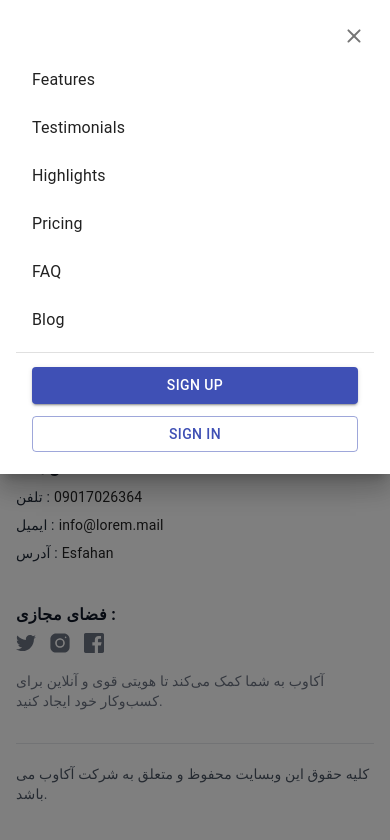
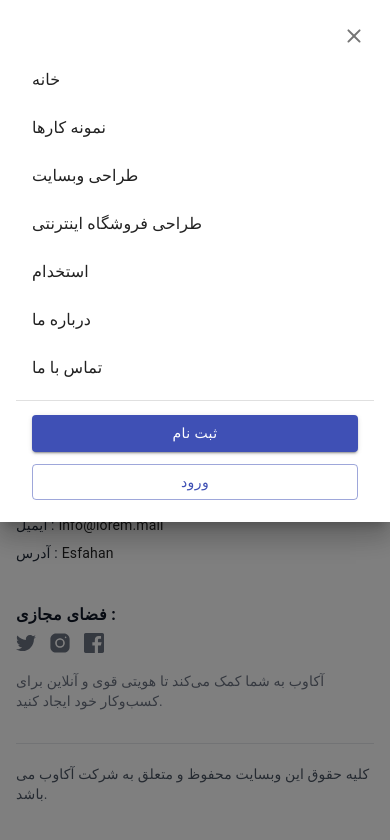
Before and after one commit to omidblk/akaweb, a React (Create React App) app: page / in a window 390 px wide. Both pictures are taken after a click on the button "Menu button". Shown: the top 840 px of the page. Built offline with nearby package versions, Linux system fonts and the light colour scheme.

Commit message:
edit mobile header

```diff
--- a/src/assets/css/sass/main.scss
+++ b/src/assets/css/sass/main.scss
@@ -2,6 +2,9 @@
 
 @import './_03_core.scss';
 .MuiButton-root {
+  font-family: 'IRANYekan', Nunito, sans-serif !important;
+}
+.MuiMenuItem-root{
   font-family: 'IRANYekan', Nunito, sans-serif !important;
 }
 .rtl{
--- a/src/layout/admin/header.js
+++ b/src/layout/admin/header.js
@@ -96,10 +96,10 @@ export default function AdminHeader() {
             }}
           >
             <Button color="primary" variant="text" size="small">
-              <IntlMessages id="signIn"/>
+              <IntlMessages id="signIn" />
             </Button>
             <Button color="primary" variant="contained" size="small">
-              <IntlMessages id="signUp"/>
+              <IntlMessages id="signUp" />
             </Button>
             {/* <ColorModeIconDropdown /> */}
           </Box>
@@ -130,21 +130,36 @@ export default function AdminHeader() {
                   </IconButton>
                 </Box>
 
-                <MenuItem>Features</MenuItem>
-                <MenuItem>Testimonials</MenuItem>
-                <MenuItem>Highlights</MenuItem>
-                <MenuItem>Pricing</MenuItem>
-                <MenuItem>FAQ</MenuItem>
-                <MenuItem>Blog</MenuItem>
+                <MenuItem>
+                  <IntlMessages id="home" />
+                </MenuItem>
+                <MenuItem>
+                  <IntlMessages id="Portfolio" />
+                </MenuItem>
+                <MenuItem>
+                  <IntlMessages id="websiteDesign" />
+                </MenuItem>
+                <MenuItem>
+                  <IntlMessages id="onlineStoreDesign" />
+                </MenuItem>
+                <MenuItem>
+                  <IntlMessages id="employment" />
+                </MenuItem>
+                <MenuItem>
+                  <IntlMessages id="aboutUs" />
+                </MenuItem>
+                <MenuItem>
+                  <IntlMessages id="contactUs" />
+                </MenuItem>
                 <Divider sx={{ my: 3 }} />
                 <MenuItem>
                   <Button color="primary" variant="contained" fullWidth>
-                    Sign up
+                    <IntlMessages id="signUp" />
                   </Button>
                 </MenuItem>
                 <MenuItem>
                   <Button color="primary" variant="outlined" fullWidth>
-                    Sign in
+                    <IntlMessages id="signIn" />
                   </Button>
                 </MenuItem>
               </Box>
```
